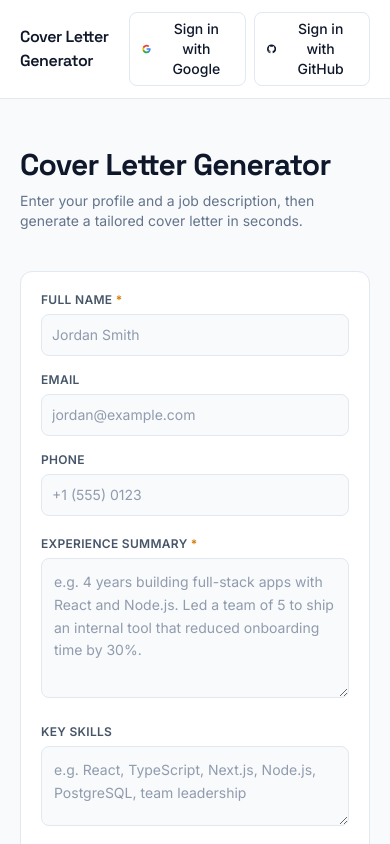
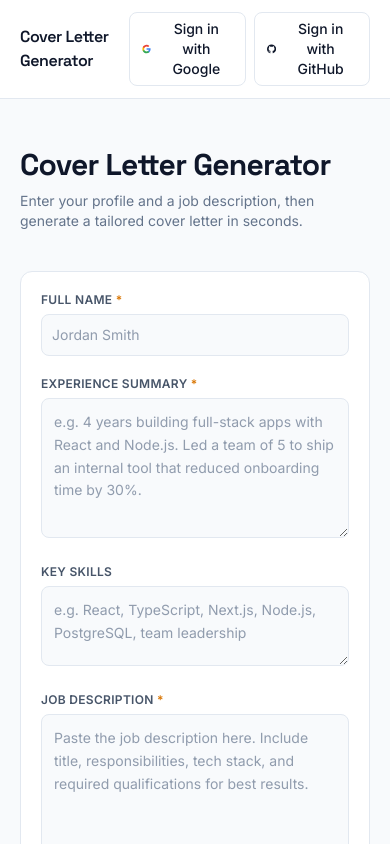
Before and after one commit to aeriech/cover-letter-generator, a Next.js app: page / in a window 390 px wide. Shown: the top 844 px of the page. Built offline with nearby package versions, Linux system fonts and the light colour scheme; no server answers.

Commit message:
feat: remove email and phone fields from user profile and related components

```diff
--- a/app/CoverLetterPanel.tsx
+++ b/app/CoverLetterPanel.tsx
@@ -12,8 +12,6 @@ const PROFILE_URL = "/api/user-profile";
 
 const DEFAULT_FORM: FormState = {
   fullName: "",
-  email: "",
-  phone: "",
   experienceSummary: "",
   keySkills: "",
   jobDescription: "",
@@ -25,8 +23,6 @@ function applyProfile(form: FormState, profile: UserProfile): FormState {
   return {
     ...form,
     fullName: profile.fullName || form.fullName,
-    email: profile.email || form.email,
-    phone: profile.phone || form.phone,
     experienceSummary: profile.experienceSummary || form.experienceSummary,
     keySkills: profile.keySkills || form.keySkills,
     formality:
@@ -50,8 +46,6 @@ export default function CoverLetterPanel() {
         if (
           data &&
           (data.fullName ||
-            data.email ||
-            data.phone ||
             data.experienceSummary ||
             data.keySkills ||
             data.formality !== undefined ||
@@ -154,8 +148,6 @@ export default function CoverLetterPanel() {
     setSaveStatus("saving");
     const success = await updateProfile({
       fullName: form.fullName,
-      email: form.email,
-      phone: form.phone,
       experienceSummary: form.experienceSummary,
       keySkills: form.keySkills,
       formality: form.formality,
--- a/app/api/user-profile/route.ts
+++ b/app/api/user-profile/route.ts
@@ -23,8 +23,6 @@ export async function GET() {
 
   return NextResponse.json({
     fullName: profile.full_name ?? "",
-    email: profile.email ?? "",
-    phone: profile.phone ?? "",
     experienceSummary: profile.experience_summary ?? "",
     keySkills: profile.key_skills ?? "",
     formality: profile.formality ?? 7,
@@ -47,8 +45,6 @@ export async function PUT(request: Request) {
   const { error } = await supabase.from("user_profiles").upsert(
     {
       user_id: user.id,
-      email: body.email ?? "",
-      phone: body.phone ?? "",
       full_name: body.fullName ?? "",
       experience_summary: body.experienceSummary ?? "",
       key_skills: body.keySkills ?? "",
--- a/app/auth/callback/route.ts
+++ b/app/auth/callback/route.ts
@@ -22,7 +22,6 @@ export async function GET(request: Request) {
         await supabase.from("user_profiles").upsert(
           {
             user_id: user.id,
-            email: user.email ?? "",
             full_name: fullName,
           },
           { onConflict: "user_id", ignoreDuplicates: false }
--- a/app/components/AuthProvider.tsx
+++ b/app/components/AuthProvider.tsx
@@ -48,8 +48,6 @@ export function AuthProvider({ children }: { children: ReactNode }) {
       if (
         data &&
         (data.fullName ||
-          data.email ||
-          data.phone ||
           data.experienceSummary ||
           data.keySkills ||
           data.formality !== undefined ||
--- a/app/components/InputPanel.tsx
+++ b/app/components/InputPanel.tsx
@@ -4,8 +4,6 @@ import ToneSlider from "./ToneSlider";
 
 export interface FormState {
   fullName: string;
-  email: string;
-  phone: string;
   experienceSummary: string;
   keySkills: string;
   jobDescription: string;
@@ -62,7 +60,7 @@ export default function InputPanel({
 
   return (
     <div className="rounded-xl border border-border bg-panel p-5 sm:p-6">
-      <div className="grid grid-cols-1 gap-4 md:grid-cols-3">
+      <div className="grid grid-cols-1 gap-4 md:grid-cols-1">
         <div className="space-y-1.5">
           <label
             className="block text-xs font-semibold text-text-secondary tracking-wide uppercase"
@@ -78,40 +76,6 @@ export default function InputPanel({
             onChange={(e) => onChange("fullName", e.target.value)}
             className={`${reqClass(hasName)} p-2.5`}
             placeholder="Jordan Smith"
-          />
-        </div>
-        <div className="space-y-1.5">
-          <label
-            className="block text-xs font-semibold text-text-secondary tracking-wide uppercase"
-            htmlFor="email"
-          >
-            Email
-          </label>
-          <input
-            id="email"
-            type="email"
-            value={form.email}
-            disabled={disabled}
-            onChange={(e) => onChange("email", e.target.value)}
-            className={`${fieldBase} ${fieldFilled} p-2.5`}
-            placeholder="jordan@example.com"
-          />
-        </div>
-        <div className="space-y-1.5">
-          <label
-            className="block text-xs font-semibold text-text-secondary tracking-wide uppercase"
-            htmlFor="phone"
-          >
-            Phone
-          </label>
-          <input
-            id="phone"
-            type="tel"
-            value={form.phone}
-            disabled={disabled}
-            onChange={(e) => onChange("phone", e.target.value)}
-            className={`${fieldBase} ${fieldFilled} p-2.5`}
-            placeholder="+1 (555) 0123"
           />
         </div>
       </div>
--- a/lib/prompt.ts
+++ b/lib/prompt.ts
@@ -1,7 +1,5 @@
 export interface UserProfile {
   fullName: string;
-  email: string;
-  phone: string;
   experienceSummary: string;
   keySkills: string;
   formality: number;
@@ -10,8 +8,6 @@ export interface UserProfile {
 
 export interface FormState {
   fullName: string;
-  email: string;
-  phone: string;
   experienceSummary: string;
   keySkills: string;
   jobDescription: string;
@@ -23,15 +19,11 @@ export function buildSystemPrompt(data: FormState): string {
   const formalityLabel = data.formality <= 3 ? "Casual" : data.formality <= 7 ? "Balanced" : "Formal";
   const warmthLabel = data.friendliness <= 3 ? "Direct" : data.friendliness <= 7 ? "Polite" : "Warm";
 
-  const contactParts = [data.email, data.phone].filter((part) => part.trim().length > 0);
-  const contactLine = contactParts.length > 0 ? contactParts.join("  ") : "Not provided";
-
   return [
     "You are a senior career-coach and cover-letter specialist. Write ONE professional cover letter tailored exactly to the job description and candidate profile below.",
     "",
     "Context",
     `Candidate name: ${data.fullName || "Candidate"}`,
-    `Contact: ${contactLine}`,
     `Experience summary: ${data.experienceSummary || "Not provided"}`,
     `Key skills: ${data.keySkills || "Not provided"}`,
     "",
```
Also changed, not shown: 1 other file (tests, documents, lock files or other folders).
